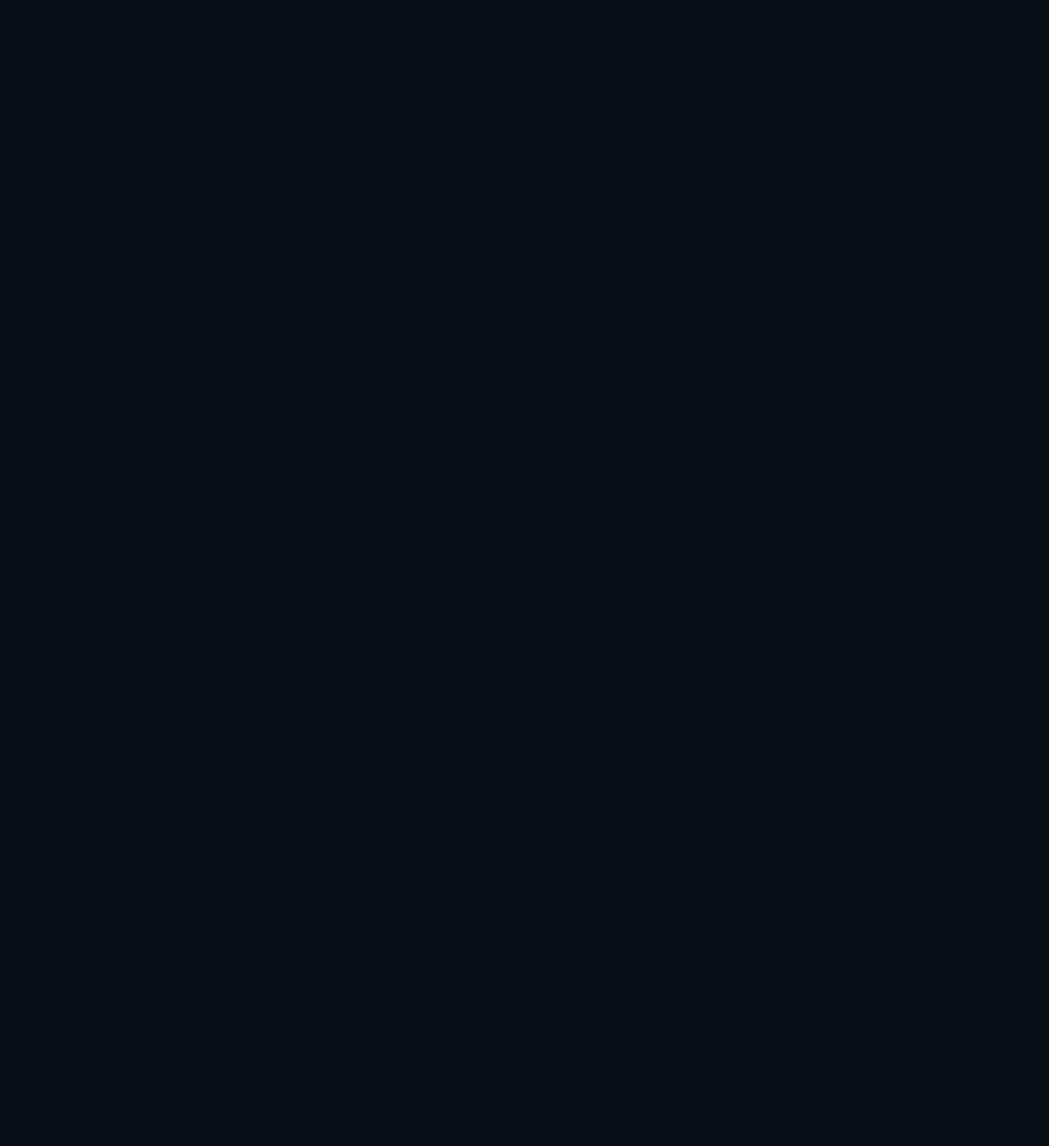
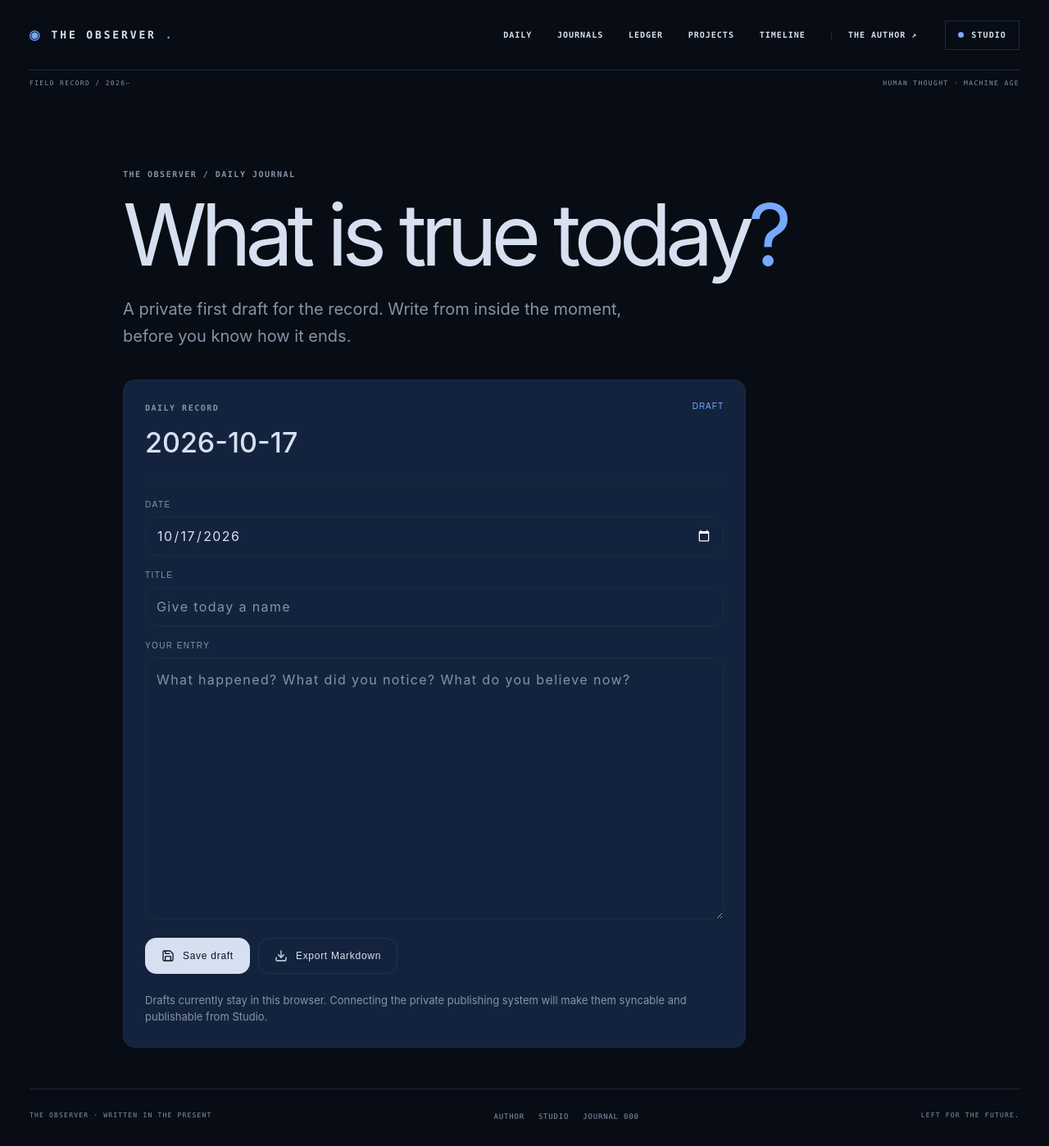
Before and after one commit to proshoppingbd-svg/the-observer, a Next.js app: page /daily in a window 1280 px wide. Before the commit this address had no page. Shown: the whole page at 82% size. Before the commit the page ends 800 px from the top, so only its background shows below. Built offline with nearby package versions, Linux system fonts and the light colour scheme.

Commit message:
Add daily journal input flow

```diff
--- /dev/null
+++ b/app/daily/page.tsx
@@ -0,0 +1,35 @@
+'use client';
+
+import { useEffect, useState } from 'react';
+import { Download, Save } from 'lucide-react';
+
+const today = new Intl.DateTimeFormat('en-CA', { year: 'numeric', month: '2-digit', day: '2-digit' }).format(new Date());
+
+export default function DailyJournal() {
+  const [date, setDate] = useState(today);
+  const [title, setTitle] = useState('');
+  const [body, setBody] = useState('');
+  const [saved, setSaved] = useState(false);
+
+  useEffect(() => {
+    const draft = window.localStorage.getItem(`observer-daily-${today}`);
+    if (draft) { const parsed = JSON.parse(draft) as { title?: string; body?: string }; setTitle(parsed.title ?? ''); setBody(parsed.body ?? ''); }
+  }, []);
+
+  const save = () => { window.localStorage.setItem(`observer-daily-${date}`, JSON.stringify({ title, body })); setSaved(true); window.setTimeout(() => setSaved(false), 1800); };
+  const download = () => { const blob = new Blob([`# ${title || 'Daily journal'}\n\n${date}\n\n${body}`], { type: 'text/markdown' }); const url = URL.createObjectURL(blob); const anchor = document.createElement('a'); anchor.href = url; anchor.download = `observer-${date}.md`; anchor.click(); URL.revokeObjectURL(url); };
+
+  return <main className="daily-page page-shell">
+    <p className="eyebrow page-kicker">The Observer / Daily journal</p>
+    <h1 className="page-title">What is true today<span className="accent">?</span></h1>
+    <p className="page-dek">A private first draft for the record. Write from inside the moment, before you know how it ends.</p>
+    <section className="daily-card panel">
+      <div className="daily-card-head"><div><p className="eyebrow">Daily record</p><h2>{date}</h2></div><span className="daily-status">{saved ? 'Saved on this device' : 'Draft'}</span></div>
+      <label className="daily-label">Date<input className="input" type="date" value={date} onChange={(event) => setDate(event.target.value)} /></label>
+      <label className="daily-label">Title<input className="input" value={title} onChange={(event) => setTitle(event.target.value)} placeholder="Give today a name" /></label>
+      <label className="daily-label">Your entry<textarea className="input daily-textarea" value={body} onChange={(event) => setBody(event.target.value)} placeholder="What happened? What did you notice? What do you believe now?" /></label>
+      <div className="daily-actions"><button className="button" type="button" onClick={save}><Save size={16} /> {saved ? 'Saved' : 'Save draft'}</button><button className="button button-secondary" type="button" onClick={download}><Download size={16} /> Export Markdown</button></div>
+      <p className="daily-note">Drafts currently stay in this browser. Connecting the private publishing system will make them syncable and publishable from Studio.</p>
+    </section>
+  </main>;
+}
--- a/app/globals.css
+++ b/app/globals.css
@@ -84,5 +84,7 @@ a:focus-visible,button:focus-visible,input:focus-visible,textarea:focus-visible{
 @media(max-width:700px){.identity-strip{grid-template-columns:1fr;padding:20px}.identity-strip-art{min-height:180px;order:-1}.journal-hero{padding-top:60px}.journal-reading{width:calc(100% - 40px)}}
 .journal-hero{padding-top:82px;padding-bottom:56px}.journal-title{font-size:clamp(58px,11vw,126px);line-height:.95;letter-spacing:-.07em;margin:26px 0}.journal-dek{max-width:680px;font-size:clamp(20px,3vw,28px);line-height:1.5;color:var(--muted)}.journal-meta-grid{display:flex;flex-wrap:wrap;gap:18px;border-top:1px solid var(--line);border-bottom:1px solid var(--line);padding:15px 0;margin-top:38px;color:var(--accent);font:10px var(--font-label);letter-spacing:.13em}.journal-reading{padding-bottom:70px}.journal-section{position:relative;padding:50px 0 64px;border-bottom:1px solid var(--line)}.journal-section-number{color:var(--accent);font:11px var(--font-mono);letter-spacing:.15em}.journal-section h2{font-size:clamp(30px,5vw,48px);margin:14px 0 20px}.journal-end{padding-top:38px}.journal-end .section-note{margin:20px 0}
 .identity-strip{display:grid;grid-template-columns:minmax(0,1fr) 270px;gap:25px;background:var(--surface);border:1px solid var(--line);border-radius:var(--radius);padding:26px;margin-top:42px}.identity-strip-copy h2{font-size:clamp(28px,4vw,48px);line-height:1.08;letter-spacing:-.04em;margin:24px 0 14px}.identity-strip-copy h2 em{color:var(--accent);font-weight:500}.identity-strip-copy>p:not(.eyebrow){max-width:620px;color:var(--muted);font-size:18px;line-height:1.6}.identity-strip-links{display:flex;flex-wrap:wrap;gap:10px;margin-top:24px}.identity-strip-art{min-height:245px;position:relative;overflow:hidden;display:grid;place-items:center;border-radius:10px;background:radial-gradient(circle at center,rgba(118,169,255,.2),transparent 44%),#0b1424}.identity-strip-art .orbit{inset:12%;border-color:rgba(118,169,255,.38)}.identity-strip-art .orbit-2{inset:25%}.identity-strip-art .orbit-3{inset:38%;border-color:rgba(214,224,240,.25)}.identity-strip-art span{font-size:48px;color:var(--accent);z-index:1}
+.daily-prompt{display:flex;align-items:center;justify-content:space-between;gap:24px;padding:24px 0;border-bottom:1px solid var(--line)}.daily-prompt h2{font-size:clamp(25px,4vw,42px);margin:10px 0 0;letter-spacing:-.035em}.daily-card{max-width:760px;margin-top:36px;padding:26px}.daily-card-head{display:flex;align-items:flex-start;justify-content:space-between;border-bottom:1px solid var(--line);padding-bottom:20px;margin-bottom:24px}.daily-card-head h2{font-size:34px;margin:8px 0 0}.daily-status{font:10px var(--font-label);letter-spacing:.1em;text-transform:uppercase;color:var(--accent)}.daily-label{display:grid;gap:9px;margin-top:18px;font:10px var(--font-label);letter-spacing:.14em;text-transform:uppercase;color:var(--muted)}.daily-textarea{min-height:320px;resize:vertical;line-height:1.7}.daily-actions{display:flex;flex-wrap:wrap;gap:10px;margin-top:22px}.daily-note{color:var(--muted);font-size:13px;line-height:1.6;margin:22px 0 0}
 .mobile-menu-button{display:none;background:transparent;border:0;color:var(--ink);padding:8px}.mobile-menu-button:hover{color:var(--accent)}
 @media(max-width:700px){.mobile-menu-button{display:inline-flex;align-items:center;justify-content:center;order:2;margin-left:auto}.main-nav{order:4;display:none;width:100%;margin:14px 0 0;padding:14px 0;flex-direction:column;align-items:flex-start;gap:16px;border-top:1px solid var(--line)}.main-nav.is-open{display:flex}.main-nav .nav-author{border-left:0;padding-left:0}.studio-link{order:3;margin-left:10px}.header-inner{flex-wrap:wrap}}
+@media(max-width:700px){.daily-prompt{align-items:flex-start;flex-direction:column}.daily-card{padding:18px}}
--- a/app/page.tsx
+++ b/app/page.tsx
@@ -34,6 +34,8 @@ export default function Home() {
         <div className="identity-strip-art" aria-hidden="true"><div className="orbit orbit-2"/><div className="orbit orbit-3"/><span>◎</span></div>
       </section>
 
+      <section className="daily-prompt content-width"><div><p className="eyebrow">Your daily record</p><h2>Leave something here before the day disappears.</h2></div><Link href="/daily" className="button">Open daily journal <ArrowUpRight size={15}/></Link></section>
+
       <section className="manifesto content-width">
         <div className="section-kicker"><span>WHY THIS EXISTS</span><span>— A TIME CAPSULE, WRITTEN IN REAL TIME</span></div>
         <div className="manifesto-body"><span className="manifesto-symbol">◎</span><p>History keeps the outcome.<br /><em>The Observer keeps the uncertainty.</em></p></div>
--- a/components/header.tsx
+++ b/components/header.tsx
@@ -4,6 +4,7 @@ import { Menu, X } from 'lucide-react';
 import { useState } from 'react';
 
 const links = [
+  { href: '/daily', label: 'Daily' },
   { href: '/archive', label: 'Journals' },
   { href: '/ledger', label: 'Ledger' },
   { href: '/projects', label: 'Projects' },
```
